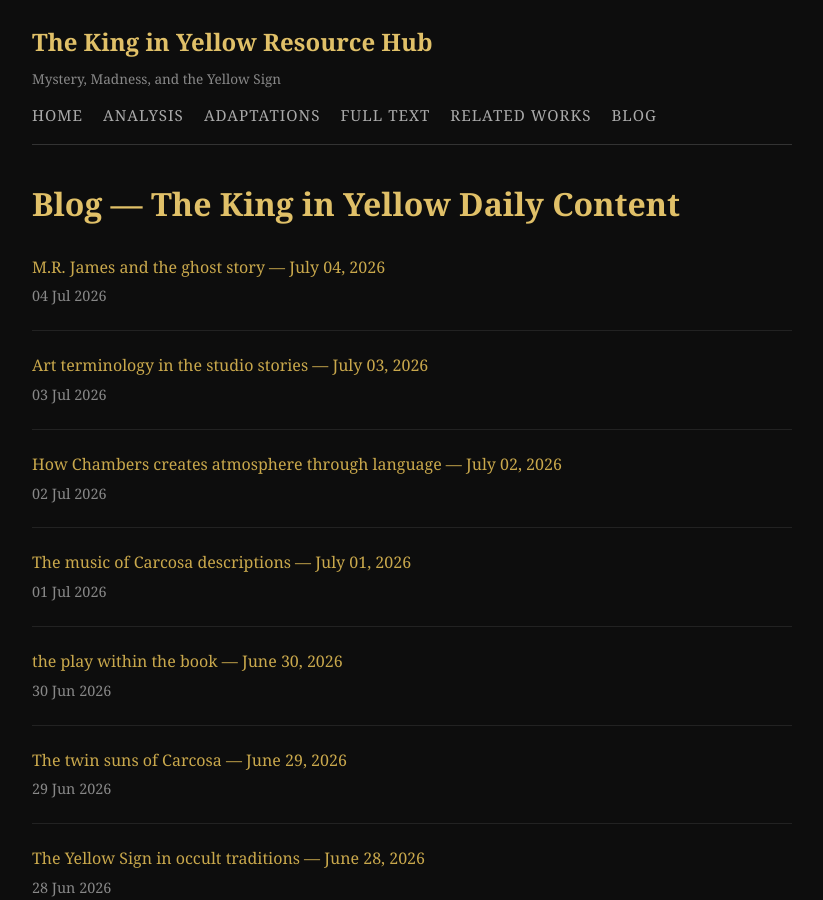
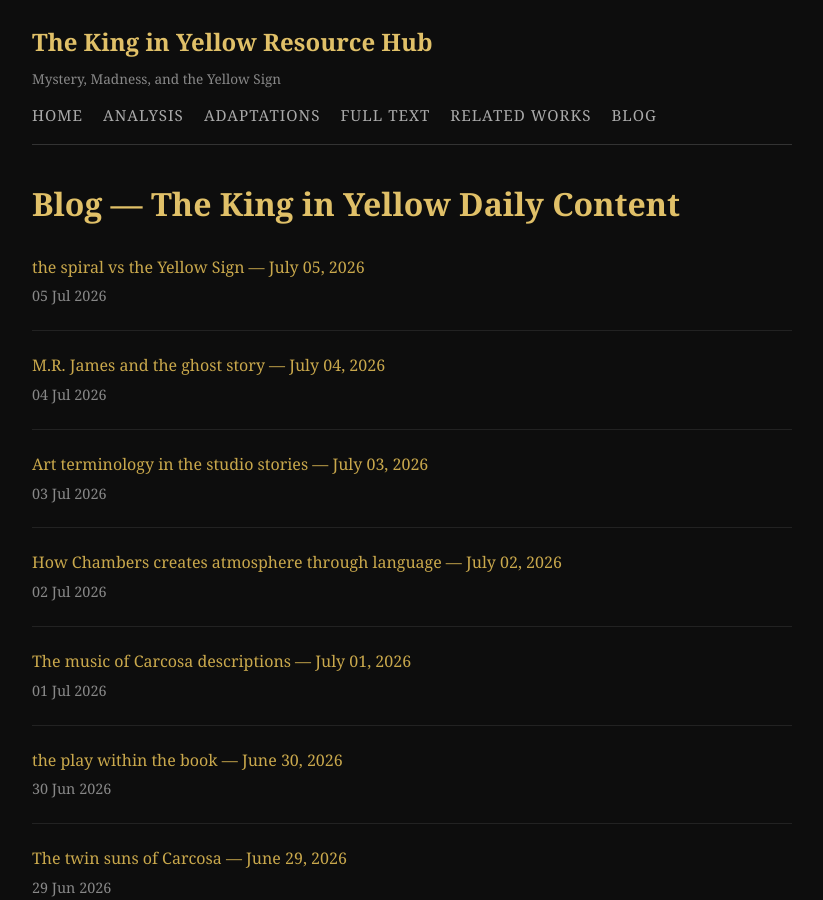
Before and after one commit to miravosqueinteresante/the-king-in-yellow-resources, a Jekyll site: the page built from blog/index.md, in a window 1280 px wide and 900 px high. Shown: the whole window, without its empty margins (228-1051 px from the left). Built offline with Jekyll 4.4.1, drawn with Linux system fonts in a browser that asks for light colours; some of the changed lines change nothing that is shown.

Commit message:
Daily post — 2026-07-05

```diff
--- a/_data/post-queue.json
+++ b/_data/post-queue.json
@@ -34,9 +34,10 @@
   "adaptation_spotlight": {
     "used": [
       "The Yellow King RPG by Robin D. Laws",
-      "Call of Cthulhu \u2014 The King in Yellow campaign"
+      "Call of Cthulhu \u2014 The King in Yellow campaign",
+      "True Detective \u2014 the spiral vs the Yellow Sign"
     ],
-    "last_date": "2026-06-23"
+    "last_date": "2026-07-05"
   },
   "chambers_life": {
     "used": [],
--- /dev/null
+++ b/_posts/2026-07-05-true-detective-the-spiral-vs-the-yellow-sign.md
@@ -0,0 +1,33 @@
+---
+layout: post
+title: "the spiral vs the Yellow Sign — July 05, 2026"
+date: 2026-07-05 12:00:00 +0000
+categories: blog
+content_type: adaptation_spotlight
+tags: [adaptation spotlight the-king-in-yellow chambers analysis]
+---
+In the realm of weird fiction, few works have captured the imagination as profoundly as Robert W. Chambers' "The King in Yellow," a collection of short stories that intertwine themes of madness, art, and the supernatural. Its influence extends beyond literature, seeping into contemporary media, including the critically acclaimed television series "True Detective." The show, particularly in its first season, draws upon the eerie motifs of Chambers’ work, weaving a complex narrative that plays with the symbolism of the spiral and the ominous Yellow Sign.
+
+At the core of "The King in Yellow" is a play that drives those who read it into madness, reflecting the chaotic and often incomprehensible nature of existence. The Yellow Sign serves as a symbol of this madness—a visual representation of the unknown that haunts the characters. In "True Detective," the spiral motif is similarly charged, representing the cyclical nature of violence, the inescapability of fate, and the descent into the abyss of one’s psyche. The intertwining of these symbols accentuates the show’s exploration of existential dread, echoing Chambers’ themes of losing oneself to forces beyond understanding.
+
+One of the most compelling aspects of Chambers' work is its atmosphere, laden with a sense of foreboding. The stories often suggest that the real horror lies not in tangible monsters but in the creeping madness that can overtake a person when confronted with the incomprehensible. This resonates deeply with the character arcs in "True Detective." Detectives Rust Cohle and Marty Hart grapple with their own demons, spiraling into despair as they confront the mysteries of a world steeped in darkness. Cohle, in particular, embodies the existential crisis—much like the protagonists in Chambers’ tales—becoming obsessed with the nihilistic implications of his investigations.
+
+The Yellow Sign, often a marker of doom in Chambers' narratives, finds its parallel in "True Detective" through the recurring imagery of the spiral, which appears in various forms, from the architecture of the crime scenes to the patterns in the characters’ lives. This spiral metaphorically illustrates the characters' descent into madness, echoing the fateful allure of the Yellow Sign. Just as the characters in "The King in Yellow" are drawn toward the play and its associated horrors, Cohle and Hart are inexorably pulled into a web of violence and despair, hinting at a larger cosmic horror at play.
+
+Moreover, the visual aesthetics of "True Detective" amplify this connection. The cinematography often employs spirals and circular motions, reinforcing the idea that the characters are caught in an endless cycle of violence and retribution. This stylistic choice mirrors the entrapping nature of Chambers’ narrative, suggesting that once one is touched by the Yellow Sign or the spiral, escape is nearly impossible.
+
+In conclusion, "True Detective" serves as a modern reflection of the themes present in "The King in Yellow." By juxtaposing the spiral—representing cyclical trauma and inevitability—with the haunting symbolism of the Yellow Sign, both works explore the depths of human consciousness and the terrifying unknown. In doing so, they invite viewers and readers alike to confront the fragility of sanity in a world steeped in mystery and horror, revealing the unsettling truth that sometimes, the greatest horrors lie not in what we see, but in what we are driven to imagine.
+
+---
+
+### Explore More
+
+- [True Detective Season 1 — Analysis](/the-king-in-yellow-resources/adaptations/true-detective/)
+- [The King in Yellow in TTRPGs](/the-king-in-yellow-resources/adaptations/roleplaying-games/)
+
+*For a more interactive experience, there is a coloring book and nightmare journal inspired by The King in Yellow: [The King in Yellow: Nightmares Diary and Coloring Book](https://www.amazon.com/dp/B0CTXCQ9HM)*
+
+### Previous Posts on This Topic
+
+- [The King in Yellow campaign — June 23, 2026](/the-king-in-yellow-resources/2026/07/2026-06-23-call-of-cthulhu-the-king-in-yellow-campaign.html)
+- [The Yellow King RPG by Robin D. Laws — June 22, 2026](/the-king-in-yellow-resources/2026/07/2026-06-22-the-yellow-king-rpg-by-robin-d-laws.html)
```
